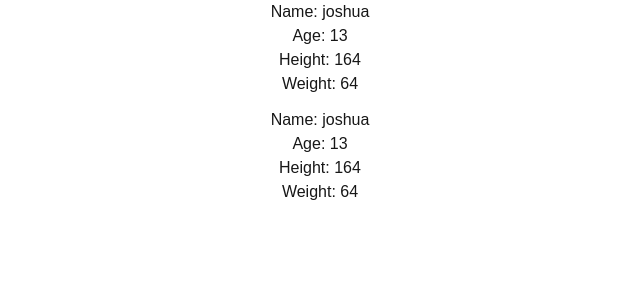
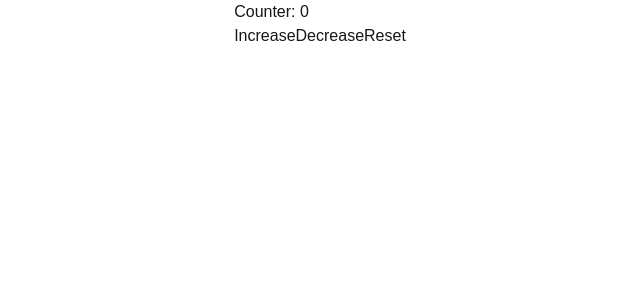
Before and after one commit to kyoshie/practice, a Next.js app: page / in a window 1280 px wide. Shown: the top 300 px of the page, without its empty margins (320-960 px from the left). Built offline with nearby package versions, Linux system fonts and the light colour scheme.

Commit message:
chore: use state counter

```diff
--- a/src/app/page.tsx
+++ b/src/app/page.tsx
@@ -1,20 +1,9 @@
-import { Props } from "@/components/props";
+import { Counter } from "@/components/state";
 
 export default function Home() {
   return (
    <div className="flex justify-center items-center h-full w-full flex-col gap-3">
-    <Props
-      name = "joshua"
-      age = {13}
-      height={164}
-      weight={64}
-    />
-     <Props
-      name = "joshua"
-      age = {13}
-      height={164}
-      weight={64}
-    />
-   </div>
+    <Counter />
+     </div>
   );
 }
--- /dev/null
+++ b/src/components/state.tsx
@@ -0,0 +1,17 @@
+"use client"
+
+import { useState } from "react";
+
+export function Counter() {
+    const [count, setCount] = useState(0)
+    return(
+        <>
+            <div>
+                <h1>Counter: {count}</h1>
+                <button onClick={() => setCount(count+1)}>Increase</button>
+                <button onClick={() => setCount(count-1)}>Decrease</button>
+                <button onClick={() => setCount(0)}>Reset</button>
+            </div>
+        </>
+    )
+}
```
